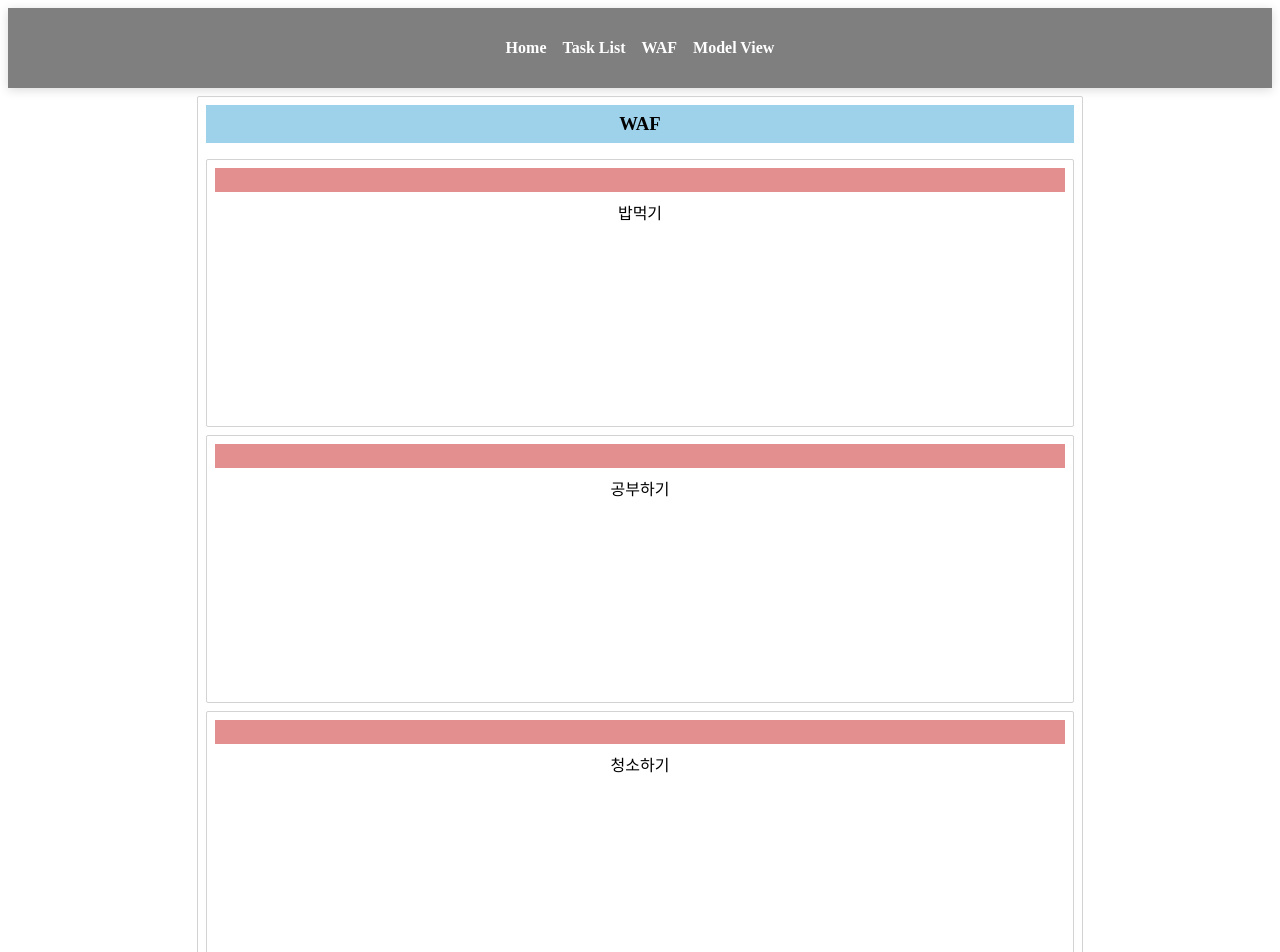
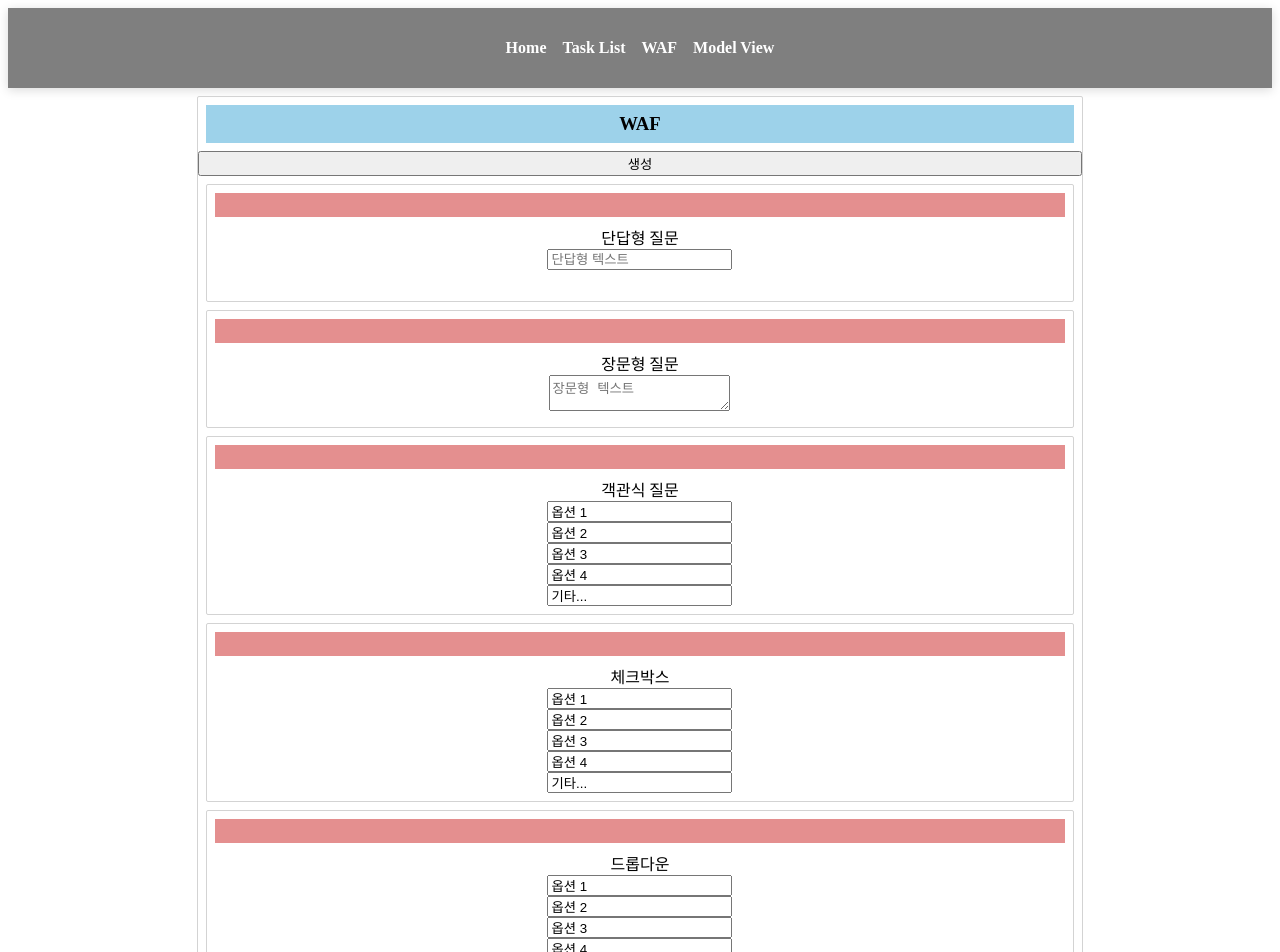
Before and after one commit to alstn113/react-beautiful-dnd, a React (Vite) app: page /waf in a window 1280 px wide. Shown: the top 952 px of the page. Built offline with nearby package versions, Linux system fonts and the light colour scheme.

Commit message:
feat : custom form settings

```diff
--- a/src/components/FormList/CheckBoxForm/CheckBoxForm.tsx
+++ b/src/components/FormList/CheckBoxForm/CheckBoxForm.tsx
@@ -1,5 +1,24 @@
 const CheckBoxForm = () => {
-  return <div>CheckBoxForm</div>;
+  return (
+    <div>
+      <div>체크박스</div>
+      <div>
+        <input type="text" value="옵션 1" />
+      </div>
+      <div>
+        <input type="text" value="옵션 2" />
+      </div>
+      <div>
+        <input type="text" value="옵션 3" />
+      </div>
+      <div>
+        <input type="text" value="옵션 4" />
+      </div>
+      <div>
+        <input type="text" value="기타..." />
+      </div>
+    </div>
+  );
 };
 
 export default CheckBoxForm;
--- a/src/components/FormList/DropdownForm/DropdonwForm.tsx
+++ b/src/components/FormList/DropdownForm/DropdonwForm.tsx
@@ -1,5 +1,24 @@
 const DropdonwForm = () => {
-  return <div>DropdonwForm</div>;
+  return (
+    <div>
+      <div>드롭다운</div>
+      <div>
+        <input type="text" value="옵션 1" />
+      </div>
+      <div>
+        <input type="text" value="옵션 2" />
+      </div>
+      <div>
+        <input type="text" value="옵션 3" />
+      </div>
+      <div>
+        <input type="text" value="옵션 4" />
+      </div>
+      <div>
+        <input type="text" value="기타..." />
+      </div>
+    </div>
+  );
 };
 
 export default DropdonwForm;
--- a/src/components/FormList/FormItem/FormItem.styles.tsx
+++ b/src/components/FormList/FormItem/FormItem.styles.tsx
@@ -13,7 +13,7 @@ export const Container = styled.div<{
   border: 1px solid lightgrey;
   border-radius: 2px;
   padding: 8px;
-  min-height: 250px;
+  min-height: 100px;
   text-align: center;
   margin-bottom: 8px;
   background-color: ${(props) => (props.isDragging ? "lightgreen" : "white")};
--- a/src/components/FormList/FormItem/FormItem.tsx
+++ b/src/components/FormList/FormItem/FormItem.tsx
@@ -1,9 +1,9 @@
-import { IFormItem } from "../../../types";
+import { IWAFItem } from "../../../types";
 import { Draggable } from "react-beautiful-dnd";
 import { Container, Handle } from "./FormItem.styles";
 
 interface Props {
-  formItem: IFormItem;
+  formItem: IWAFItem;
   index: number;
 }
 
--- a/src/components/FormList/LongAnswerForm/LongAnswerForm.tsx
+++ b/src/components/FormList/LongAnswerForm/LongAnswerForm.tsx
@@ -1,5 +1,12 @@
 const LongAnswerForm = () => {
-  return <div>LongAnswerForm</div>;
+  return (
+    <div>
+      <div>장문형 질문</div>
+      <div>
+        <textarea placeholder="장문형 텍스트" />
+      </div>
+    </div>
+  );
 };
 
 export default LongAnswerForm;
--- a/src/components/FormList/MutipleChoiceForm/MutipleChoiceForm.tsx
+++ b/src/components/FormList/MutipleChoiceForm/MutipleChoiceForm.tsx
@@ -1,5 +1,24 @@
 const MutipleChoiceForm = () => {
-  return <div>MutipleChoiceForm</div>;
+  return (
+    <div>
+      <div>객관식 질문</div>
+      <div>
+        <input type="text" value="옵션 1" />
+      </div>
+      <div>
+        <input type="text" value="옵션 2" />
+      </div>
+      <div>
+        <input type="text" value="옵션 3" />
+      </div>
+      <div>
+        <input type="text" value="옵션 4" />
+      </div>
+      <div>
+        <input type="text" value="기타..." />
+      </div>
+    </div>
+  );
 };
 
 export default MutipleChoiceForm;
--- a/src/components/FormList/ShortAnswerForm/ShortAnswerForm.tsx
+++ b/src/components/FormList/ShortAnswerForm/ShortAnswerForm.tsx
@@ -1,5 +1,12 @@
 const ShortAnswerForm = () => {
-  return <div>ShortAnswerForm</div>;
+  return (
+    <div>
+      <div>단답형 질문</div>
+      <div>
+        <input type="text" placeholder="단답형 텍스트" />
+      </div>
+    </div>
+  );
 };
 
 export default ShortAnswerForm;
--- a/src/pages/WAF/WAF.tsx
+++ b/src/pages/WAF/WAF.tsx
@@ -8,6 +8,21 @@ import { Container, FormListContainer, Title, Wrapper } from "./WAF.styles";
 const WAF = () => {
   const [state, setState] = useRecoilState(WAFAtom);
 
+  const onCreate = () => {
+    const formId = `form-${Math.random()}`;
+    const newFormItemIds = [formId, ...state.formItemIds];
+    const newFormItems = {
+      ...state.formItems,
+      [formId]: { id: formId, content: formId },
+    };
+    const newState = {
+      ...state,
+      formItems: newFormItems,
+      formItemIds: newFormItemIds,
+    };
+
+    setState(newState);
+  };
   const onDragEnd = (result: DropResult) => {
     const { destination, source, draggableId } = result;
 
@@ -38,6 +53,7 @@ const WAF = () => {
       <Container>
         <Wrapper>
           <Title>WAF</Title>
+          <button onClick={onCreate}>생성</button>
           <Droppable droppableId="form-list">
             {(provided, snapshot) => (
               <FormListContainer
--- a/src/store/WAF/atom.ts
+++ /dev/null
@@ -1,20 +0,0 @@
-import { atom } from "recoil";
-import { IWAF } from "../../types";
-
-const WAFAtom = atom<IWAF>({
-  key: "WAFAtom",
-  default: {
-    title: "WAF",
-    formItems: {
-      "form-1": { id: "form-1", content: "밥먹기" },
-      "form-2": { id: "form-2", content: "공부하기" },
-      "form-3": { id: "form-3", content: "청소하기" },
-      "form-4": { id: "form-4", content: "프로젝트" },
-      "form-5": { id: "form-5", content: "스터디" },
-      "form-6": { id: "form-6", content: "공모전" },
-    },
-    formItemIds: ["form-1", "form-2", "form-3", "form-4", "form-5", "form-6"],
-  },
-});
-
-export default WAFAtom;
--- /dev/null
+++ b/src/store/WAF/atom.tsx
@@ -0,0 +1,23 @@
+import { atom } from "recoil";
+import CheckBoxForm from "../../components/FormList/CheckBoxForm/CheckBoxForm";
+import DropdonwForm from "../../components/FormList/DropdownForm/DropdonwForm";
+import LongAnswerForm from "../../components/FormList/LongAnswerForm/LongAnswerForm";
+import MutipleChoiceForm from "../../components/FormList/MutipleChoiceForm/MutipleChoiceForm";
+import ShortAnswerForm from "../../components/FormList/ShortAnswerForm/ShortAnswerForm";
+import { IWAF } from "../../types";
+
+const WAFAtom = atom<IWAF>({
+  key: "WAFAtom",
+  default: {
+    formItems: {
+      "form-1": { id: "form-1", content: <ShortAnswerForm /> },
+      "form-2": { id: "form-2", content: <LongAnswerForm /> },
+      "form-3": { id: "form-3", content: <MutipleChoiceForm /> },
+      "form-4": { id: "form-4", content: <CheckBoxForm /> },
+      "form-5": { id: "form-5", content: <DropdonwForm /> },
+    },
+    formItemIds: ["form-1", "form-2", "form-3", "form-4", "form-5"],
+  },
+});
+
+export default WAFAtom;
```
Also changed, not shown: src/types.ts (+8 -2 lines).
